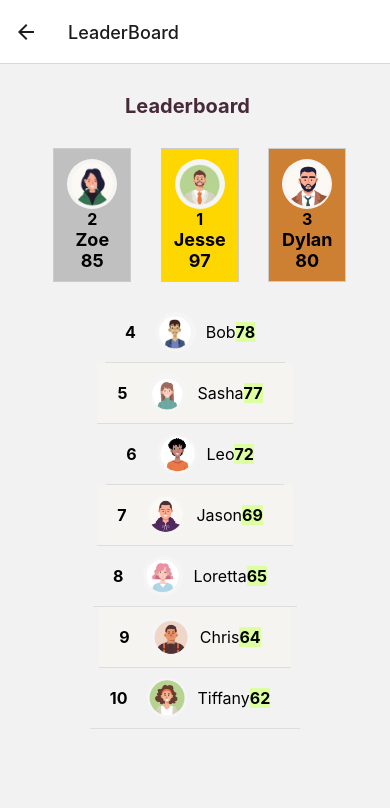
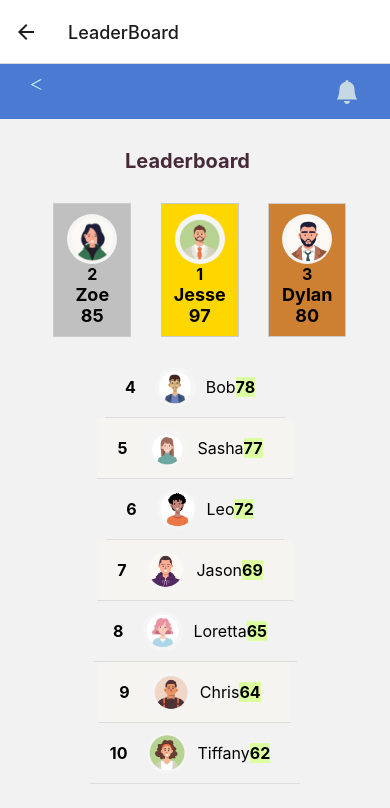
Before and after one commit to zoewang66/FomeAi-app, a React Native app: screen /LeaderBoard in a window 390 px wide. Shown: the top 808 px of the page. Built offline with nearby package versions, Linux system fonts and the light colour scheme.

Commit message:
Added top navbar

```diff
--- a/src/screens/Leaderboard.js
+++ b/src/screens/Leaderboard.js
@@ -1,5 +1,6 @@
 import React from "react";
 import { View, Text, FlatList, StyleSheet, Image } from "react-native";
+import NavbarTop from "../components/Navbar-top";
 
 export function LeaderBoard() {
   const leaderboardProps = [
@@ -85,6 +86,7 @@ export function LeaderBoard() {
 
   return (
     <View>
+      <NavbarTop />
       <Text style={styles.text}>Leaderboard</Text>
       <View style={styles.topLeadersContainer}>
         {number2.map((leader) => (
--- a/src/screens/Profile.js
+++ b/src/screens/Profile.js
@@ -5,6 +5,7 @@ import notification from "./imgs/notification.png";
 import payment from "./imgs/payment.png";
 import support from "./imgs/support.png";
 import about from "./imgs/about.png";
+import NavbarTop from "../components/Navbar-top";
 
 export function Profile() {
   const profileInformation = {
@@ -15,6 +16,7 @@ export function Profile() {
 
   return (
     <View style={styles.container}>
+      <NavbarTop />
       <View style={styles.profileInfo}>
         <Image
           source={profileInformation.profilePic}
```
